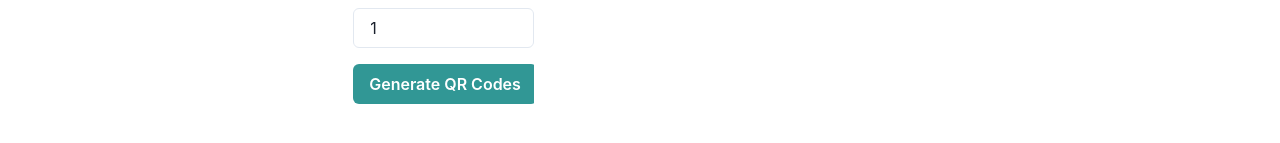
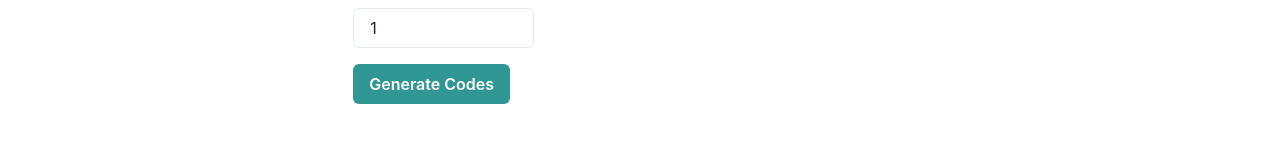
Before and after one commit to anukool23/qr-code-generator, a React (Create React App) app: page /fnvqr in a window 1280 px wide. Shown: the part 459-602 px from the top of the page. Built offline with nearby package versions, Linux system fonts and the light colour scheme; the HTML template or start-up script is replaced by a standard one.

Commit message:
Fixed button issue

```diff
--- a/src/components/QRCodeGenerator.js
+++ b/src/components/QRCodeGenerator.js
@@ -142,7 +142,7 @@ const QRCodeGenerator = () => {
           />
         </FormControl>
         <Button onClick={handleGenerate} colorScheme="teal">
-          Generate QR Codes
+          Generate Codes
         </Button>
       </VStack>
 
--- a/src/components/QRCodeGeneratorD.js
+++ b/src/components/QRCodeGeneratorD.js
@@ -154,7 +154,7 @@ const QRCodeGeneratorD = () => {
           />
         </FormControl>
         <Button onClick={handleGenerate} colorScheme="teal">
-          Generate QR Codes
+          Generate Codes
         </Button>
       </VStack>
 
--- a/src/components/QRCodeGeneratorDold.js
+++ b/src/components/QRCodeGeneratorDold.js
@@ -174,7 +174,7 @@ const QRCodeGeneratorDold = () => {
           />
         </FormControl>
         <Button onClick={handleGenerate} colorScheme="teal">
-          Generate QR Codes
+          Generate Codes
         </Button>
       </VStack>
 
```
